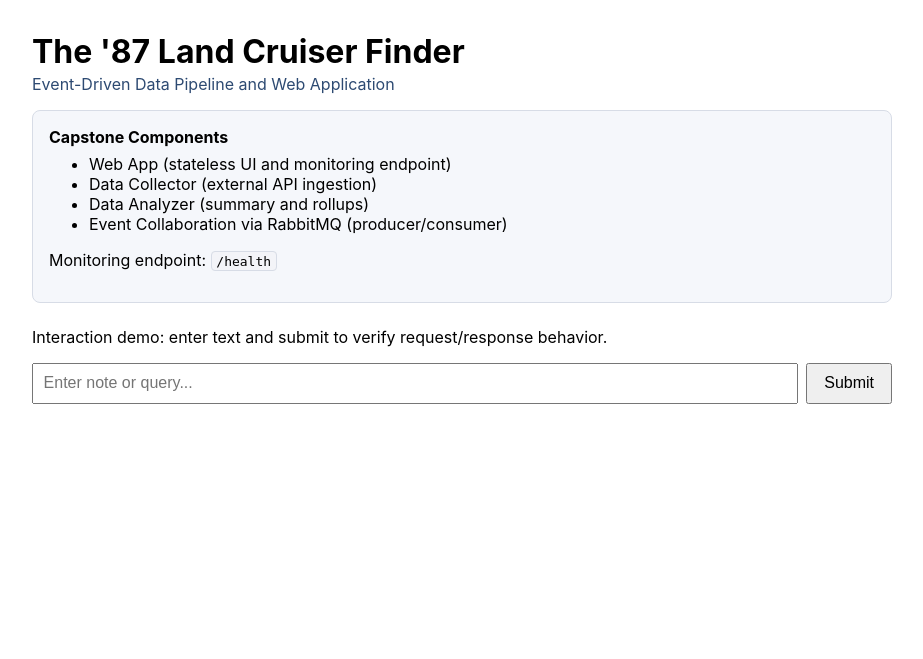
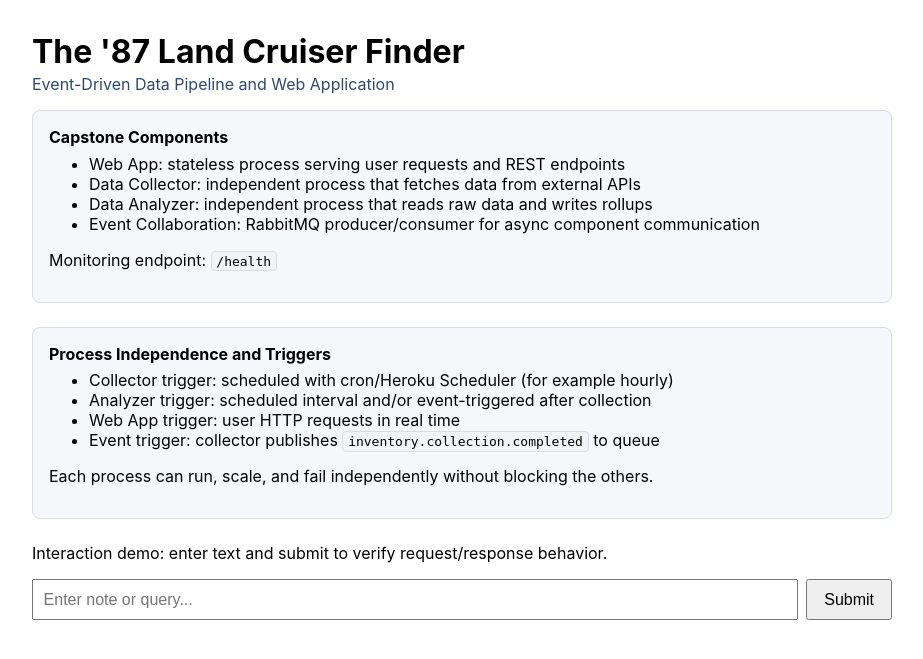
Before and after one commit to marbatis/csca5028-webapp-echo, a Flask app: page / in a window 1280 px wide. Shown: the top 659 px of the page, without its empty margins (178-1101 px from the left). Run offline with Flask 3, Linux system fonts and the light colour scheme.

Commit message:
Document three-process architecture and triggers on homepage

```diff
--- a/templates/index.html
+++ b/templates/index.html
@@ -64,12 +64,23 @@
     <div class="panel">
       <strong>Capstone Components</strong>
       <ul>
-        <li>Web App (stateless UI and monitoring endpoint)</li>
-        <li>Data Collector (external API ingestion)</li>
-        <li>Data Analyzer (summary and rollups)</li>
-        <li>Event Collaboration via RabbitMQ (producer/consumer)</li>
+        <li>Web App: stateless process serving user requests and REST endpoints</li>
+        <li>Data Collector: independent process that fetches data from external APIs</li>
+        <li>Data Analyzer: independent process that reads raw data and writes rollups</li>
+        <li>Event Collaboration: RabbitMQ producer/consumer for async component communication</li>
       </ul>
       <p>Monitoring endpoint: <code>/health</code></p>
+    </div>
+
+    <div class="panel">
+      <strong>Process Independence and Triggers</strong>
+      <ul>
+        <li>Collector trigger: scheduled with cron/Heroku Scheduler (for example hourly)</li>
+        <li>Analyzer trigger: scheduled interval and/or event-triggered after collection</li>
+        <li>Web App trigger: user HTTP requests in real time</li>
+        <li>Event trigger: collector publishes <code>inventory.collection.completed</code> to queue</li>
+      </ul>
+      <p>Each process can run, scale, and fail independently without blocking the others.</p>
     </div>
 
     <p>Interaction demo: enter text and submit to verify request/response behavior.</p>
```
